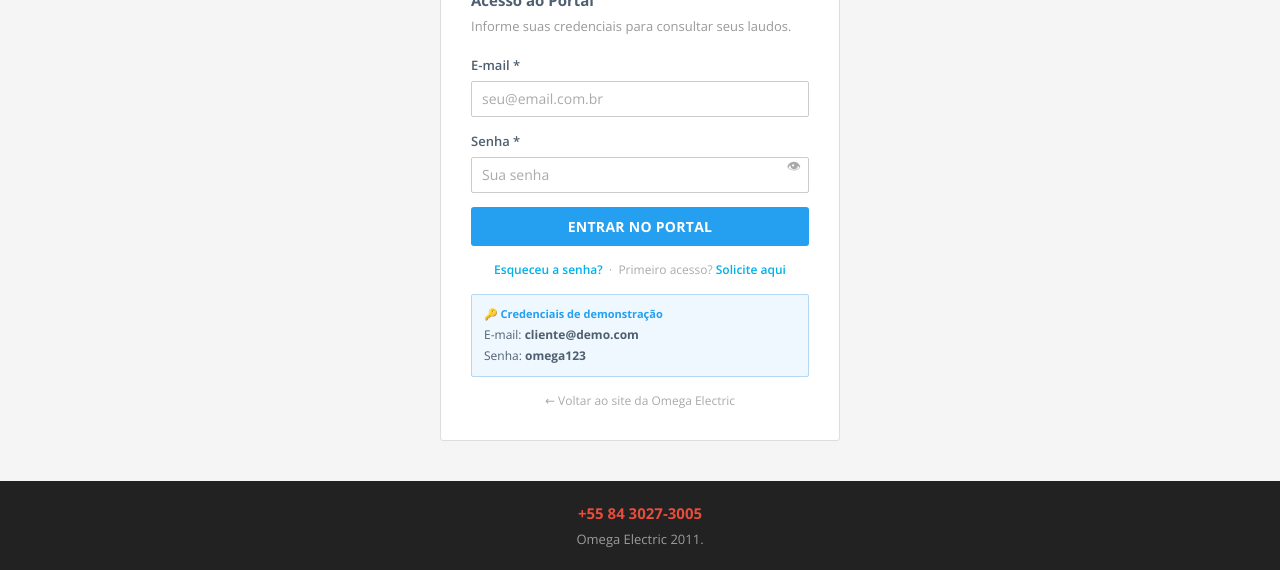
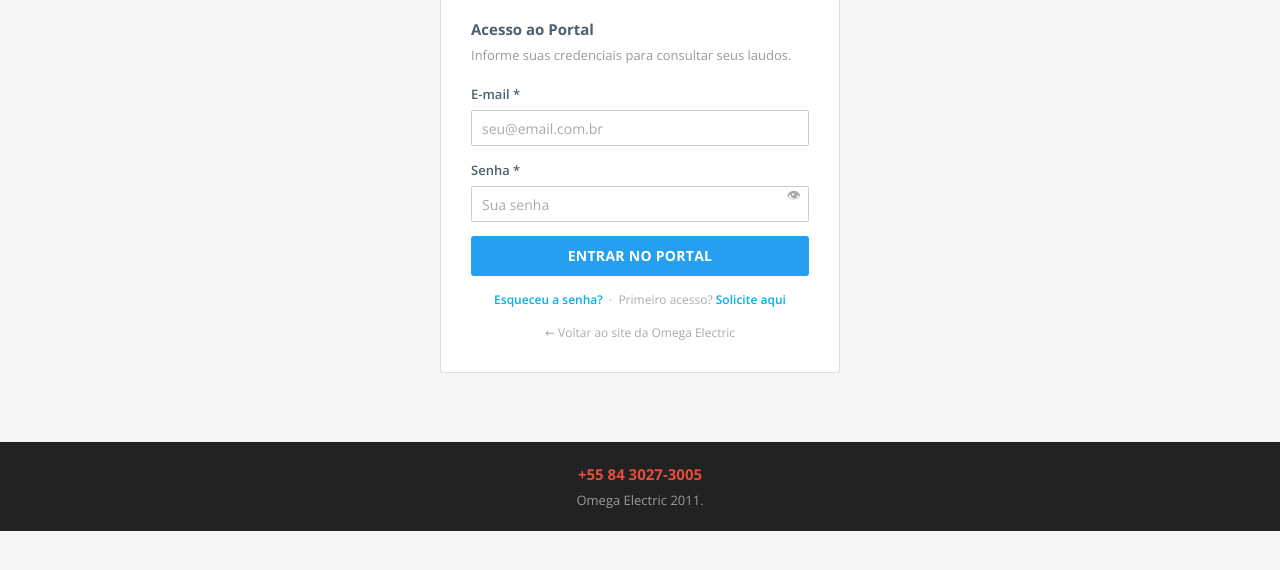
Before and after one commit to manueljonas/omega-electric-portal, a plain HTML site: page login.html in a window 1280 px wide. Shown: the part 269-839 px from the top of the page. After the commit the page ends 800 px from the top, so only its background shows below. Drawn offline with nearby package versions, Linux system fonts and the light colour scheme.

```diff
--- a/login.html
+++ b/login.html
@@ -63,19 +63,6 @@
       color: #aaaaaa; margin-top: 14px;
     }
     .login-links a { color: #01b1e7; font-weight: 600; }
-
-    /* Demo hint */
-    .login-demo {
-      background: #f0f8ff;
-      border: 1px solid #b3d9f5;
-      border-radius: 2px;
-      padding: 10px 12px;
-      margin-top: 14px;
-      font-size: 12px;
-      color: #4e5f70;
-      line-height: 1.7;
-    }
-    .login-demo strong { color: #259fef; font-size: 11px; display: block; margin-bottom: 2px; }
 
     .back-link {
       display: block; text-align: center;
@@ -159,13 +146,6 @@
         <a href="#">Esqueceu a senha?</a>
         &nbsp;·&nbsp;
         Primeiro acesso? <a href="https://omega-electric.com.br/contato">Solicite aqui</a>
-      </div>
-
-      <!-- Credenciais de demonstração (remover em produção) -->
-      <div class="login-demo">
-        <strong>🔑 Credenciais de demonstração</strong>
-        E-mail: <b>cliente@demo.com</b><br>
-        Senha: <b>omega123</b>
       </div>
 
       <a href="https://omega-electric.com.br/" class="back-link">← Voltar ao site da Omega Electric</a>
```
